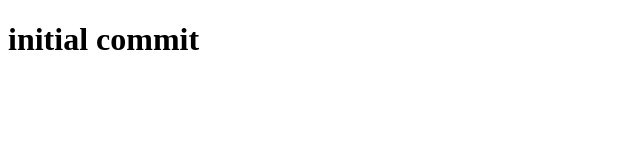
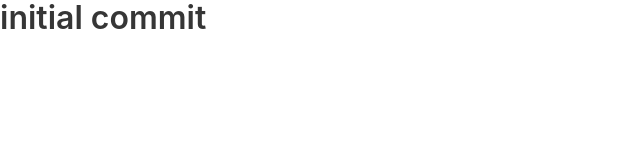
Before and after one commit to huequica/NagoyaRubyKaigi_HP, a plain HTML site: page index.html in a window 1280 px wide. Shown: the whole page, without its empty margins (0-640 px from the left). Drawn offline with nearby package versions, Linux system fonts and the light colour scheme.

Commit message:
CSS紐づけた

```diff
--- a/index.html
+++ b/index.html
@@ -1,11 +1,12 @@
 <!DOCTYPE HTML>
 <html>
 <head>
-<title>test</title>
-<meta charset="UTF-8">
+  <title>test</title>
+  <meta charset="UTF-8">
+  <link rel="stylesheet" href="node_modules/bulma/css/bulma.css">
 </head>
 
 <body>
-<h1>initial commit</h1>
+<h1 class="title">initial commit</h1>
 </body>
 </html>
```
